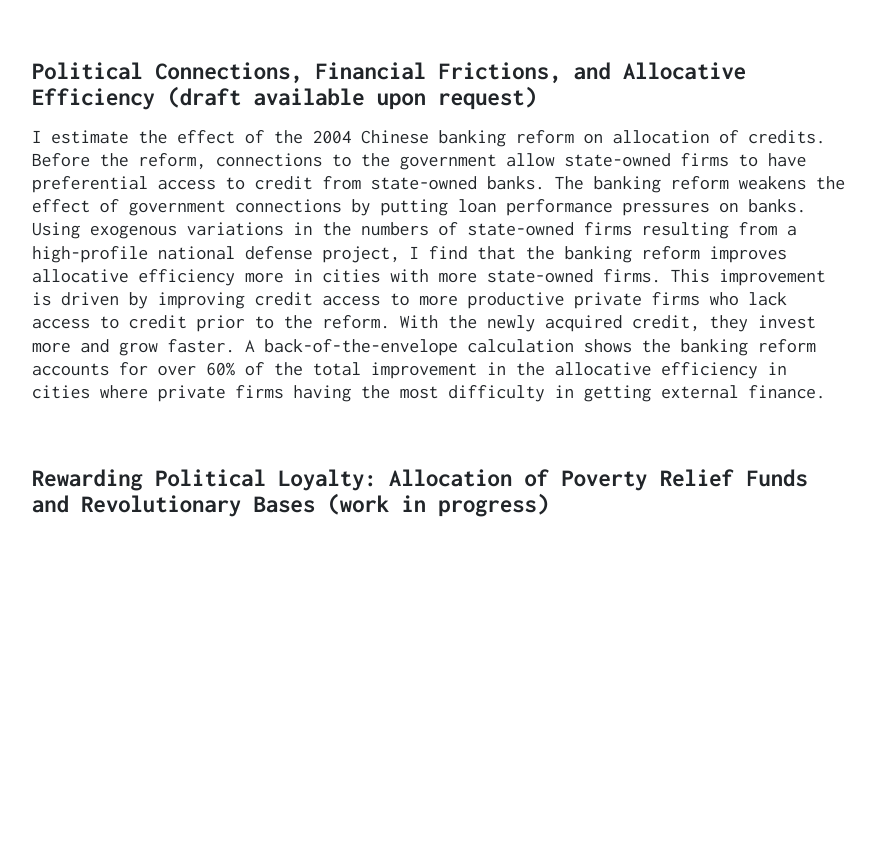
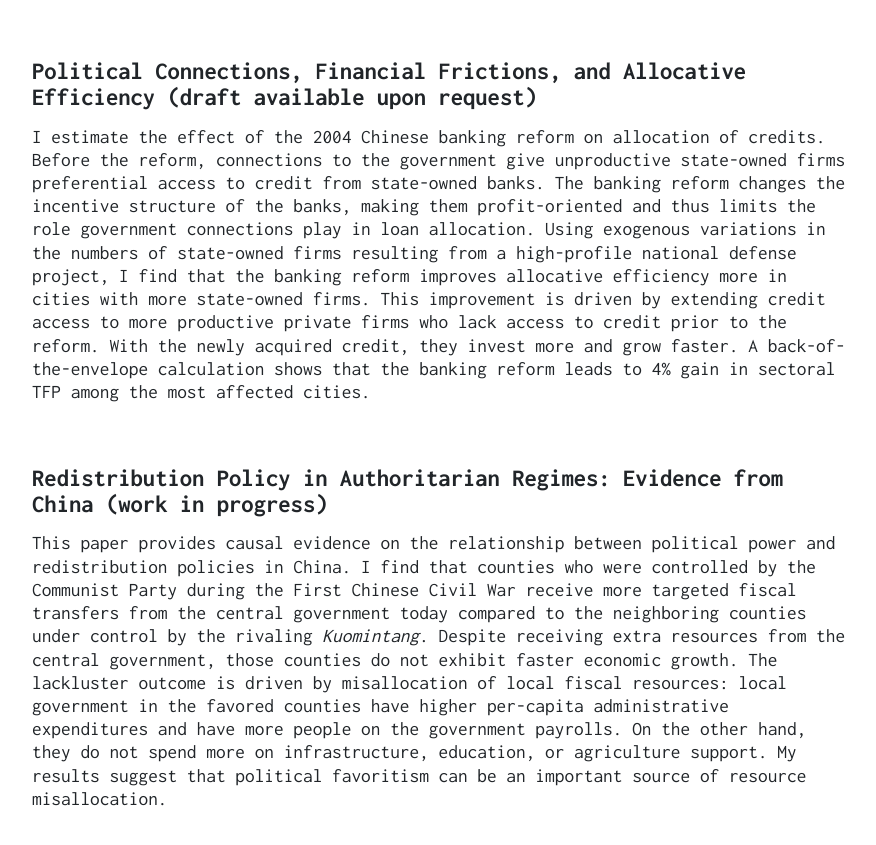
Before and after one commit to junyi-hou/junyi-hou.github.io, a plain HTML site: page index.html in a window 1280 px wide. Shown: the part 906-1751 px from the top of the page, without its empty margins (198-1074 px from the left). Before the commit the page ends 1623 px from the top, so only its background shows below. Drawn offline with nearby package versions, Linux system fonts and the light colour scheme.

Commit message:
add abstract for soviet-zone paper

```diff
--- a/index.html
+++ b/index.html
@@ -1,6 +1,6 @@
 <!DOCTYPE html>
 <html><head>
-	<meta name="generator" content="Hugo 0.81.0" />
+	<meta name="generator" content="Hugo 0.82.0" />
     <meta charset="utf-8">
     <meta name="viewport" content="width=device-width, initial-scale=1, shrink-to-fit=no">
 
@@ -46,13 +46,14 @@
 
 
 <h3 id="political-connections-financial-frictions-and-allocative-efficiency-draft-available-upon-request">Political Connections, Financial Frictions, and Allocative Efficiency (draft available upon request)</h3>
-<p>I estimate the effect of the 2004 Chinese banking reform on allocation of credits. Before the reform, connections to the government allow state-owned firms to have preferential access to credit from state-owned banks. The banking reform weakens the effect of government connections by putting loan performance pressures on banks. Using exogenous variations in the numbers of state-owned firms resulting from a high-profile national defense project, I find that the banking reform improves allocative efficiency more in cities with more state-owned firms. This improvement is driven by improving credit access to more productive private firms who lack access to credit prior to the reform. With the newly acquired credit, they invest more and grow faster. A back-of-the-envelope calculation shows the banking reform accounts for over 60% of the total improvement in the allocative efficiency in cities where private firms having the most difficulty in getting external finance.</p>
+<p>I estimate the effect of the 2004 Chinese banking reform on allocation of credits. Before the reform, connections to the government give unproductive state-owned firms preferential access to credit from state-owned banks. The banking reform changes the incentive structure of the banks, making them profit-oriented and thus limits the role government connections play in loan allocation. Using exogenous variations in the numbers of state-owned firms resulting from a high-profile national defense project, I find that the banking reform improves allocative efficiency more in cities with more state-owned firms. This improvement is driven by extending credit access to more productive private firms who lack access to credit prior to the reform. With the newly acquired credit, they invest more and grow faster. A back-of-the-envelope calculation shows that the banking reform leads to 4% gain in sectoral TFP among the most affected cities.</p>
 
 
 <br />
 
 
-<h3 id="rewarding-political-loyalty-allocation-of-poverty-relief-funds-and-revolutionary-bases-work-in-progress">Rewarding Political Loyalty: Allocation of Poverty Relief Funds and Revolutionary Bases (work in progress)</h3>
+<h3 id="redistribution-policy-in-authoritarian-regimes-evidence-from-china-work-in-progress">Redistribution Policy in Authoritarian Regimes: Evidence from China (work in progress)</h3>
+<p>This paper provides causal evidence on the relationship between political power and redistribution policies in China. I find that counties who were controlled by the Communist Party during the First Chinese Civil War receive more targeted fiscal transfers from the central government today compared to the neighboring counties under control by the rivaling <em>Kuomintang</em>. Despite receiving extra resources from the central government, those counties do not exhibit faster economic growth. The lackluster outcome is driven by misallocation of local fiscal resources: local government in the favored counties have higher per-capita administrative expenditures and have more people on the government payrolls. On the other hand, they do not spend more on infrastructure, education, or agriculture support. My results suggest that political favoritism can be an important source of resource misallocation.</p>
 
 
 <br />
```
